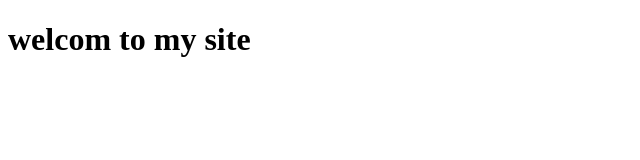
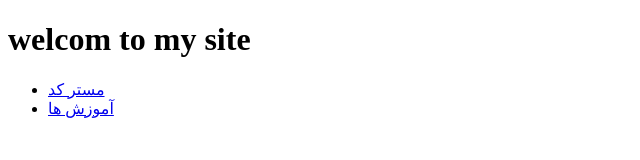
Before and after one commit to sarinagholami1379/projact3, a plain HTML site: page index.html in a window 1280 px wide. Shown: the whole page, without its empty margins (0-640 px from the left). Drawn offline with Linux system fonts and the light colour scheme.

Commit message:
create nav

```diff
--- a/index.html
+++ b/index.html
@@ -7,5 +7,12 @@
 </head>
 <body>
     <h1>welcom to  my site</h1>
+    <nav>
+        <ul>
+            <li><a href="#">مستر کد</a></li>
+            <li><a href="#">آموزش ها</a>
+            </li>
+        </ul>
+    </nav>
 </body>
 </html>
```
